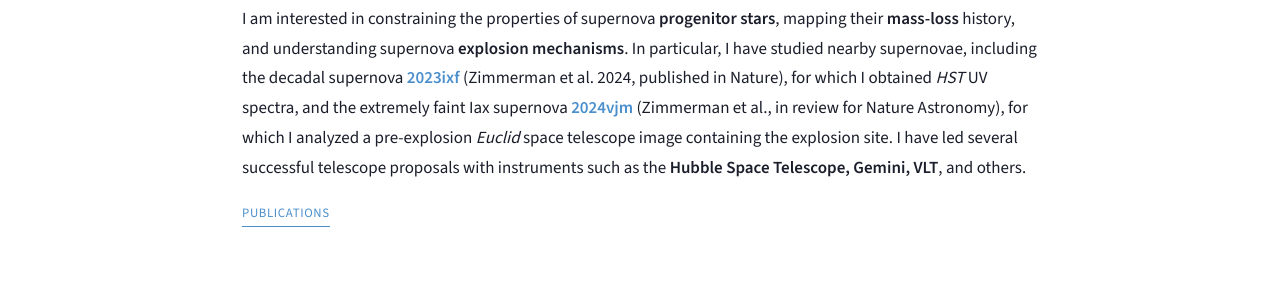
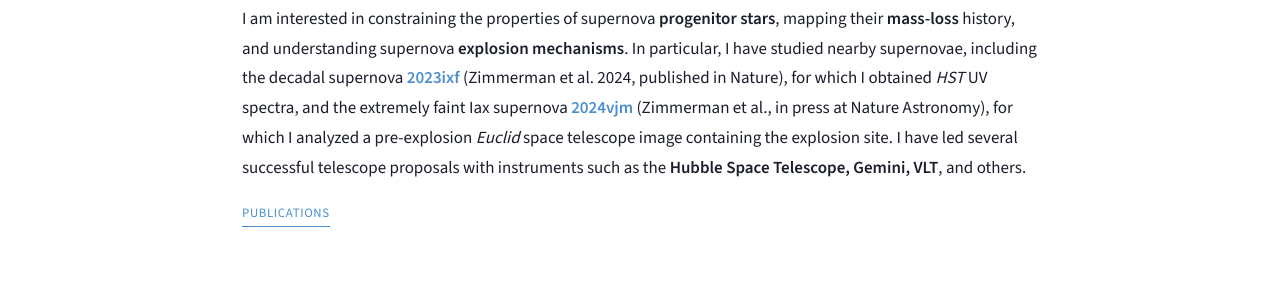
Before and after one commit to erezimm/erezimm.github.io, a Jekyll site: the page built from research/index.html, in a window 1280 px wide and 900 px high. Shown: the part 356-646 px from the top of the window. Built offline with Jekyll 4.4.1, drawn with Linux system fonts in a browser that asks for light colours.

Commit message:
SN 2024vjm paper accepted: mark in press at Nature Astronomy
Co-Authored-By: Claude Fable 5.1 <noreply@anthropic.com>

```diff
--- a/_data/publications.yml
+++ b/_data/publications.yml
@@ -1,5 +1,5 @@
 # Bold your name with **...**. Fields: title, authors, journal, year, arxiv, doi,
-# status (published | submitted | inprep), ads (ADS abstract URL).
+# status (published | inpress | submitted | inprep), ads (ADS abstract URL).
 # Title links to arXiv when present, otherwise to the DOI.
 
 first_author:
@@ -14,12 +14,12 @@ first_author:
 
   - title: "A Faint Progenitor System for the Faint Supernova 2024vjm"
     authors: "**Zimmerman, E. A.**, Gal-Yam, A., et al."
-    journal: "Nature Astronomy, in review"
+    journal: "Nature Astronomy, in press"
     year: 2026
     arxiv: "2602.09096"
     doi: ""
     ads: "https://ui.adsabs.harvard.edu/abs/2026arXiv260209096Z/abstract"
-    status: submitted
+    status: inpress
 
 # Selected co-authored papers (same selection as the CV). Full list on ADS.
 coauthor:
--- a/index.html
+++ b/index.html
@@ -35,7 +35,7 @@ title: Home
           mechanisms. I led the Nature study of the decadal supernova 2023ixf, for
           which I obtained <em>HST</em> UV spectra, and the study of the extremely
           faint Iax supernova 2024vjm from a pre-explosion <em>Euclid</em> image
-          (in review, Nature Astronomy). I am PI of programs on the Hubble Space
+          (in press, Nature Astronomy). I am PI of programs on the Hubble Space
           Telescope, Chandra, the VLT, and Gemini, and I developed CAST, the transient
           marshal of the LAST collaboration. PhD candidate at the Weizmann Institute
           of Science, expected Oct. 2026.
--- a/publications/index.html
+++ b/publications/index.html
@@ -18,6 +18,7 @@ title: Publications
     <p class="pub-venue">{% if pub.journal %}{{ pub.journal }} {% endif %}({{ pub.year }})</p>
     <div class="pub-meta">
       {% if pub.status == 'submitted' %}<span class="badge badge-submitted">Submitted</span>{% endif %}
+      {% if pub.status == 'inpress' %}<span class="badge badge-submitted">In press</span>{% endif %}
       {% if pub.status == 'inprep' %}<span class="badge badge-inprep">In prep</span>{% endif %}
       {% if pub.arxiv != "" %}<a class="pub-link" href="https://arxiv.org/abs/{{ pub.arxiv }}" target="_blank" rel="noopener">arXiv:{{ pub.arxiv }}</a>{% endif %}
       {% if pub.doi != "" %}<a class="pub-link" href="https://doi.org/{{ pub.doi }}" target="_blank" rel="noopener">DOI</a>{% endif %}
--- a/research/index.html
+++ b/research/index.html
@@ -17,7 +17,7 @@ subtitle: Infant supernovae, circumstellar interaction, and the late-stage evolu
     (Zimmerman et al. 2024, published in Nature), for which I obtained <em>HST</em>
     UV spectra, and the extremely faint Iax supernova
     <a href="https://arxiv.org/abs/2602.09096" target="_blank" rel="noopener"><strong>2024vjm</strong></a>
-    (Zimmerman et al., in review for Nature Astronomy), for which I analyzed a
+    (Zimmerman et al., in press at Nature Astronomy), for which I analyzed a
     pre-explosion <em>Euclid</em> space telescope image containing the explosion
     site. I have led several successful telescope proposals with instruments such
     as the <strong>Hubble Space Telescope, Gemini, VLT</strong>, and others.
```
